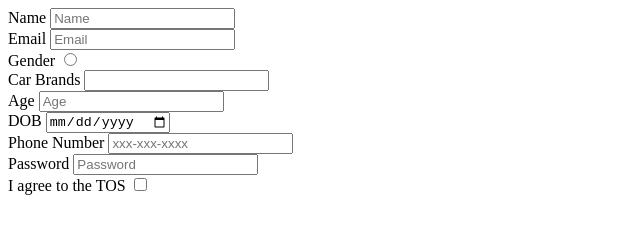
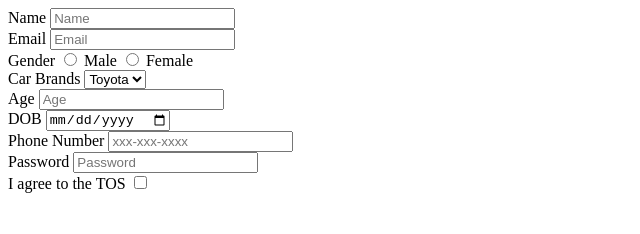
Before and after one commit to acciojob/signup-form-car-Sakthi002-D, a website: page main.html in a window 1280 px wide. Shown: the whole page, without its empty margins (0-640 px from the left). Drawn offline with Linux system fonts and the light colour scheme.

Commit message:
created a submission

```diff
--- a/main.html
+++ b/main.html
@@ -18,11 +18,16 @@
 		<br>
 
 		<lable for="Gender">Gender</lable>
-		<input type="radio" id="gender_m, gender_f">
+		<input type="radio" name="gender" id="gender_m"> Male
+		<input type="radio" name="gender" id="gender_f"> Female
 		<br>
 
 		<lable for="car brands">Car Brands</lable>
-		<input type="select" id="cars">
+		<select id="cars">
+		<option>Toyota</option>
+		<option>BMW</option>
+		<option>Audi</option>
+		</select>
 		<br>
 
 		<lable for="age">Age</lable>
```
